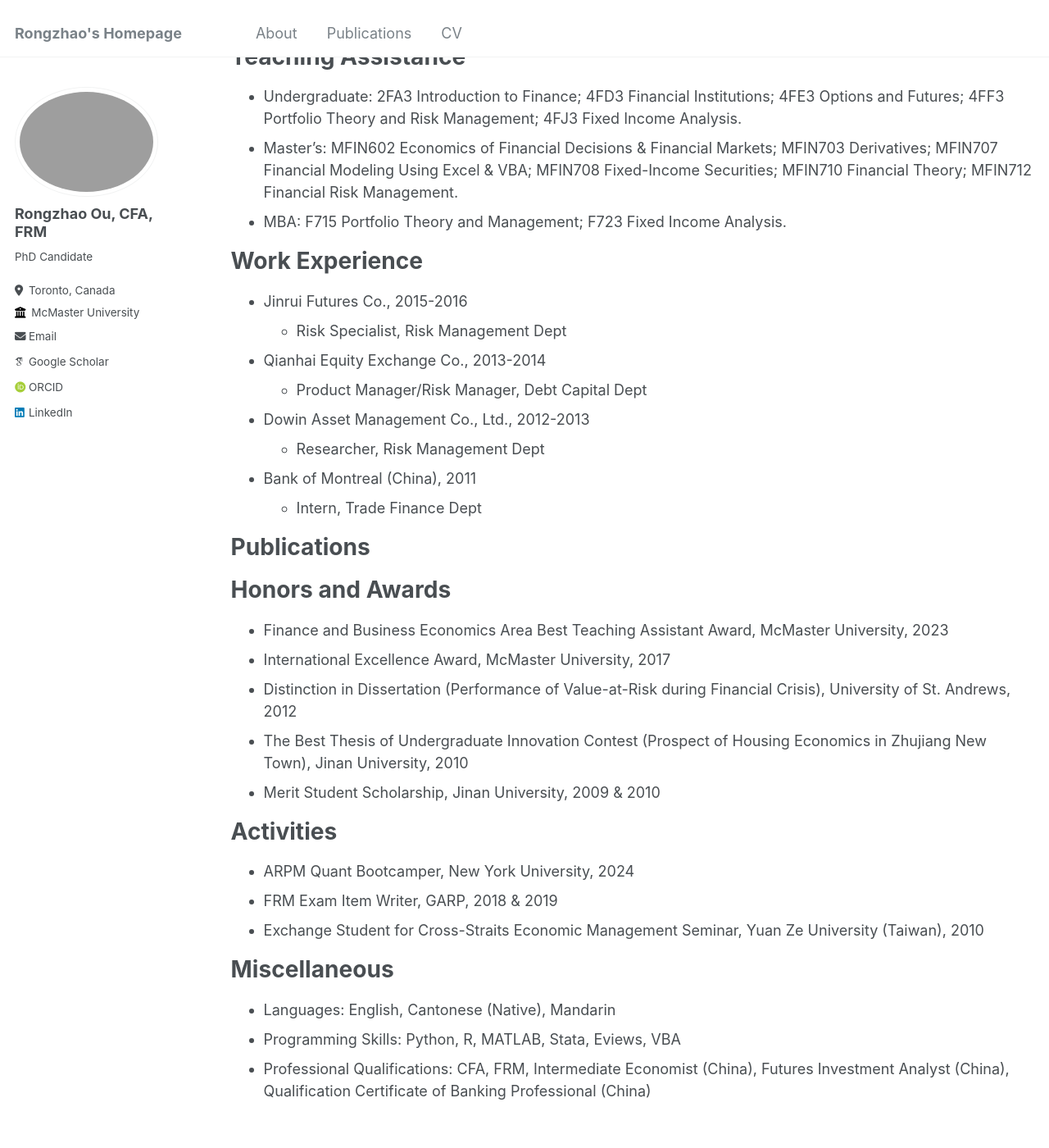
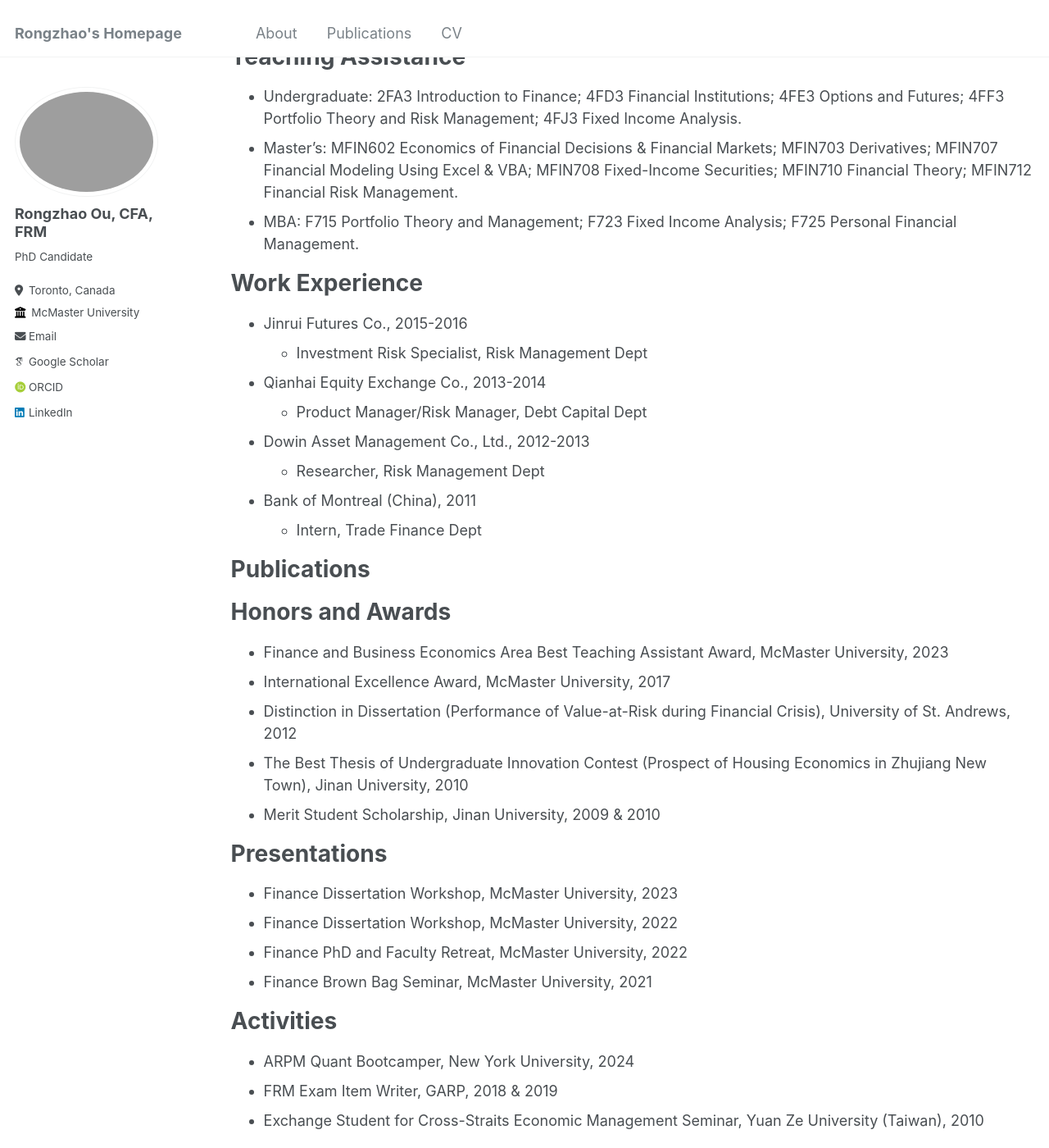
Before and after one commit to ourongzhao/ourongzhao.github.io, a Jekyll site: the page built from _pages/cv.md, in a window 1280 px wide and 1400 px high, scrolled down 333 px. Shown: the whole window at 82% size. Built offline with Jekyll 4.4.1, drawn with Linux system fonts in a browser that asks for light colours; some web fonts are replaced; some of the changed text lies outside the part shown.

Commit message:
Update cv.md

```diff
--- a/_pages/cv.md
+++ b/_pages/cv.md
@@ -22,12 +22,12 @@ Teaching Assistance
 ======
 * Undergraduate: 2FA3 Introduction to Finance; 4FD3 Financial Institutions; 4FE3 Options and Futures; 4FF3 Portfolio Theory and Risk Management; 4FJ3 Fixed Income Analysis.
 * Master's: MFIN602 Economics of Financial Decisions & Financial Markets; MFIN703 Derivatives; MFIN707 Financial Modeling Using Excel & VBA; MFIN708 Fixed-Income Securities; MFIN710 Financial Theory; MFIN712 Financial Risk Management.
-* MBA: F715 Portfolio Theory and Management; F723 Fixed Income Analysis.
+* MBA: F715 Portfolio Theory and Management; F723 Fixed Income Analysis; F725 Personal Financial Management.
 
 Work Experience
 ======
 * Jinrui Futures Co., 2015-2016
-  * Risk Specialist, Risk Management Dept
+  * Investment Risk Specialist, Risk Management Dept
 * Qianhai Equity Exchange Co., 2013-2014
   * Product Manager/Risk Manager, Debt Capital Dept
 * Dowin Asset Management Co., Ltd., 2012-2013
@@ -50,6 +50,13 @@ Honors and Awards
 * The Best Thesis of Undergraduate Innovation Contest (Prospect of Housing Economics in Zhujiang New Town), Jinan University, 2010
 * Merit Student Scholarship, Jinan University, 2009 & 2010
 
+Presentations
+======
+* Finance Dissertation Workshop, McMaster University, 2023
+* Finance Dissertation Workshop, McMaster University, 2022
+* Finance PhD and Faculty Retreat, McMaster University, 2022
+* Finance Brown Bag Seminar, McMaster University, 2021
+
 Activities
 ======
 * ARPM Quant Bootcamper, New York University, 2024
```
Also changed, not shown: other parts of _pages/cv.md (+2 -2 lines).
